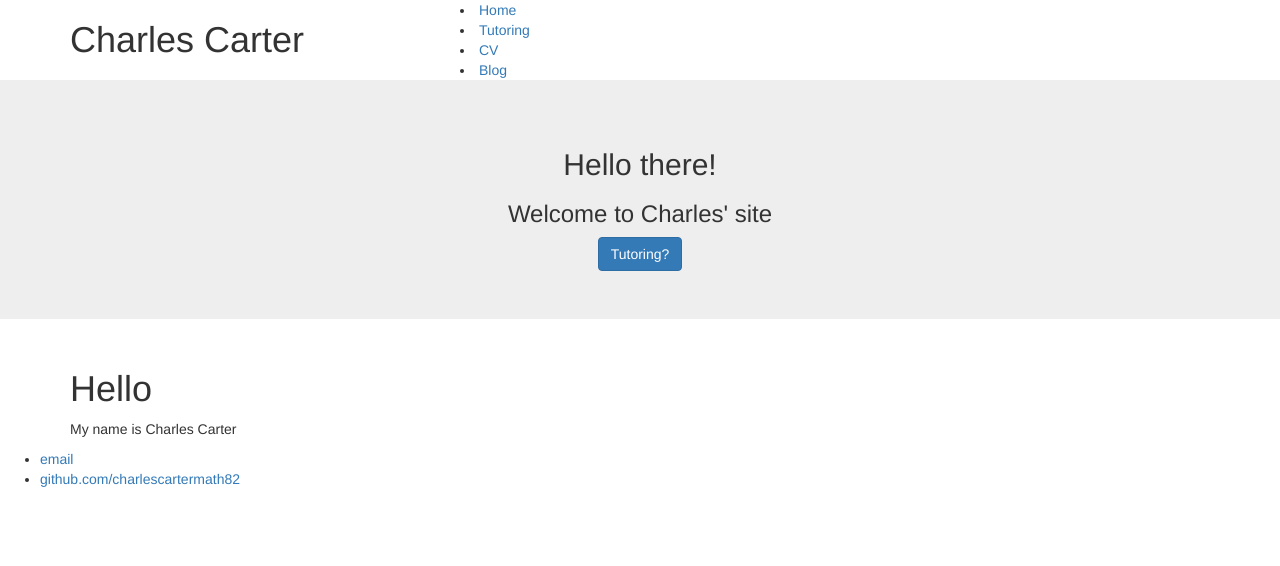
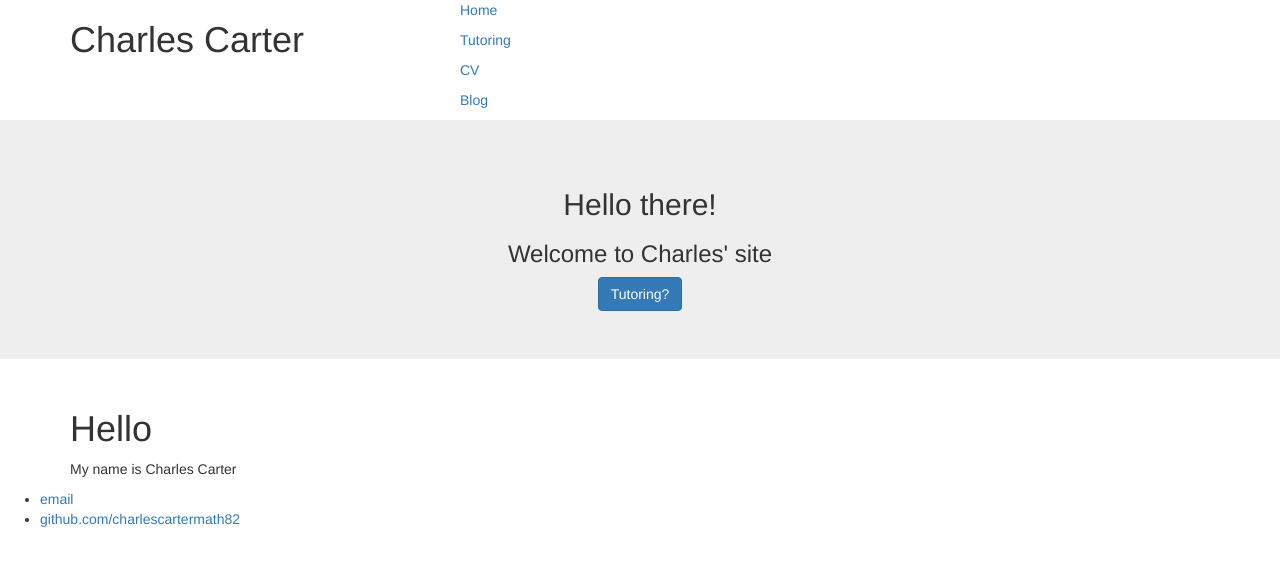
Before and after one commit to charlescartermath82/charlescartermath82.github.io, a Jekyll site: the page built from index.html, in a window 1280 px wide. Shown: the top 566 px of the page. Built offline with Jekyll 4.4.1, drawn with Linux system fonts in a browser that asks for light colours.

```diff
--- a/_layouts/default.html
+++ b/_layouts/default.html
@@ -10,10 +10,10 @@
 			<div class="row">
 				<h1 class="col-sm-4">Charles Carter</h1>
 				<nav class="col-sm-8 text-left">
-					<li><a href="/">Home</a></li>
-					<li><a href="/tutor costs">Tutoring</a></li>
-					<li><a href="/cv">CV</a></li>
-					<li><a href="/blog">Blog</a></li>
+					<p><a href="/">Home</a></p>
+					<p><a href="/tutor costs">Tutoring</a></p>
+					<p><a href="/cv">CV</a></p>
+					<p><a href="/blog">Blog</a></p>
 				</nav>
 
 			</div>
```
